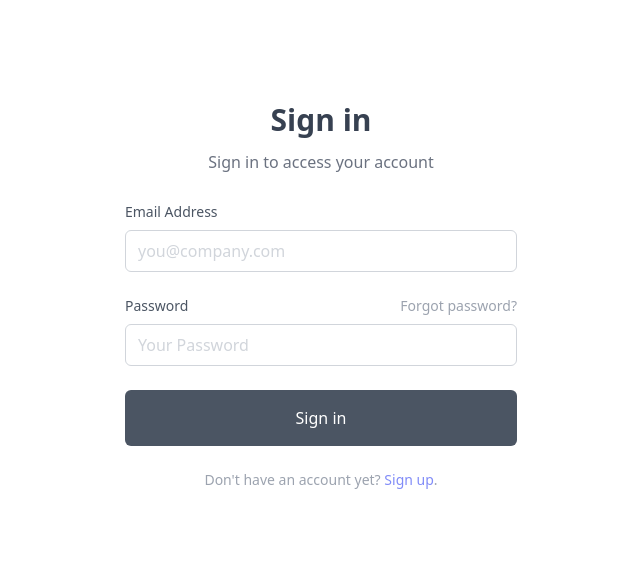
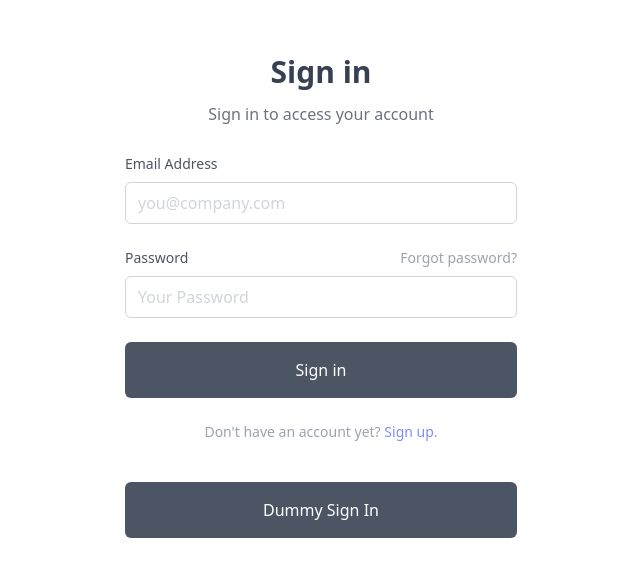
Before and after one commit to SaadFarooq-Dev/chat-app-superbase, a Next.js app: page /login in a window 1280 px wide. Shown: the part 104-680 px from the top of the page, without its empty margins (319-959 px from the left). Built offline with nearby package versions, Linux system fonts and the light colour scheme; no server answers; what @supabase/auth-ui-react would draw is missing.

Commit message:
feat: dummy login

```diff
--- a/pages/login.tsx
+++ b/pages/login.tsx
@@ -35,6 +35,21 @@ export default function Login({ session }: sessionProps) {
     }
     setLoading(false)
   }
+  const handleDummyLogin = async () => {
+    const email = 'abc@dummy.com'
+    const password = '123456'
+    const { error } = await supabase.auth.signInWithPassword(
+      {
+        email,
+        password,
+      }
+    )
+    if (error) {
+      alert(error.message)
+      return
+    }
+    router.push('/')
+  }
   useEffect(() => {
     handleLoginUser()
   }, []);
@@ -69,6 +84,7 @@ export default function Login({ session }: sessionProps) {
               </div>
               <p className="text-sm text-center text-gray-400">Don&#x27;t have an account yet? <Link href="/register" className="text-indigo-400 focus:outline-none focus:underline focus:text-indigo-600 dark:focus:border-indigo-800 hover:text-indigo-900">Sign up</Link>.</p>
             </form>
+            <button type="submit" className=" mt-10 w-full px-3 py-4 text-white bg-gray-600 rounded-md hover:bg-gray-900 focus:outline-none" onClick={handleDummyLogin}>Dummy Sign In</button>
           </div>
         </div>
       </div>
```
